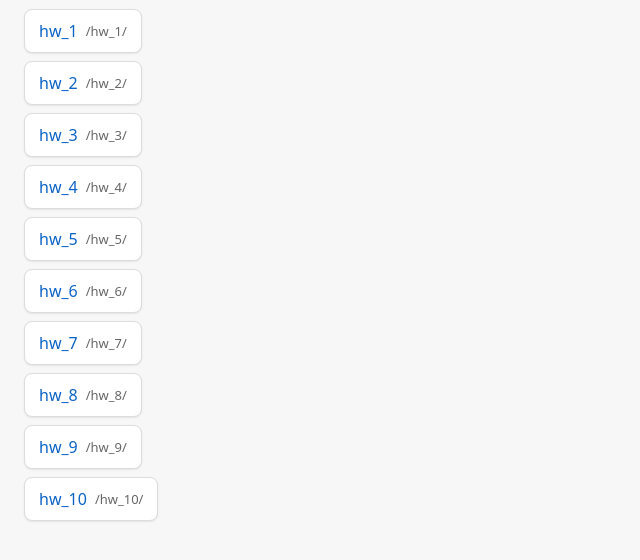
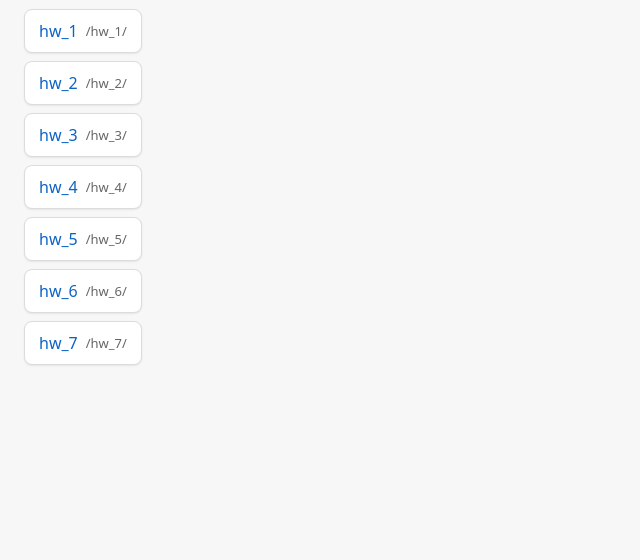
Before and after one commit to jaam8/web-html-css, a plain HTML site: page index.html in a window 1280 px wide. Shown: the part 98-658 px from the top of the page, without its empty margins (0-640 px from the left). Drawn offline with Linux system fonts and the light colour scheme.

Commit message:
update navigation

```diff
--- a/index.html
+++ b/index.html
@@ -20,16 +20,13 @@
   <h1>web-html-css</h1>
   <p>Список работ для быстрого перехода на GitHub Pages.</p>
   <ul>
-    <li><a href="hw_1/" aria-label="hw_1">hw_1 <span class="path">/hw_1/</span></a></li>
+    <li><a href="hw_1/store/" aria-label="hw_1">hw_1 <span class="path">/hw_1/</span></a></li>
     <li><a href="hw_2/" aria-label="hw_2">hw_2 <span class="path">/hw_2/</span></a></li>
     <li><a href="hw_3/" aria-label="hw_3">hw_3 <span class="path">/hw_3/</span></a></li>
     <li><a href="hw_4/" aria-label="hw_4">hw_4 <span class="path">/hw_4/</span></a></li>
     <li><a href="hw_5/" aria-label="hw_5">hw_5 <span class="path">/hw_5/</span></a></li>
     <li><a href="hw_6/" aria-label="hw_6">hw_6 <span class="path">/hw_6/</span></a></li>
     <li><a href="hw_7/" aria-label="hw_7">hw_7 <span class="path">/hw_7/</span></a></li>
-    <li><a href="hw_8/" aria-label="hw_8">hw_8 <span class="path">/hw_8/</span></a></li>
-    <li><a href="hw_9/" aria-label="hw_9">hw_9 <span class="path">/hw_9/</span></a></li>
-    <li><a href="hw_10/" aria-label="hw_10">hw_10 <span class="path">/hw_10/</span></a></li>
   </ul>
 </body>
 </html>
```
